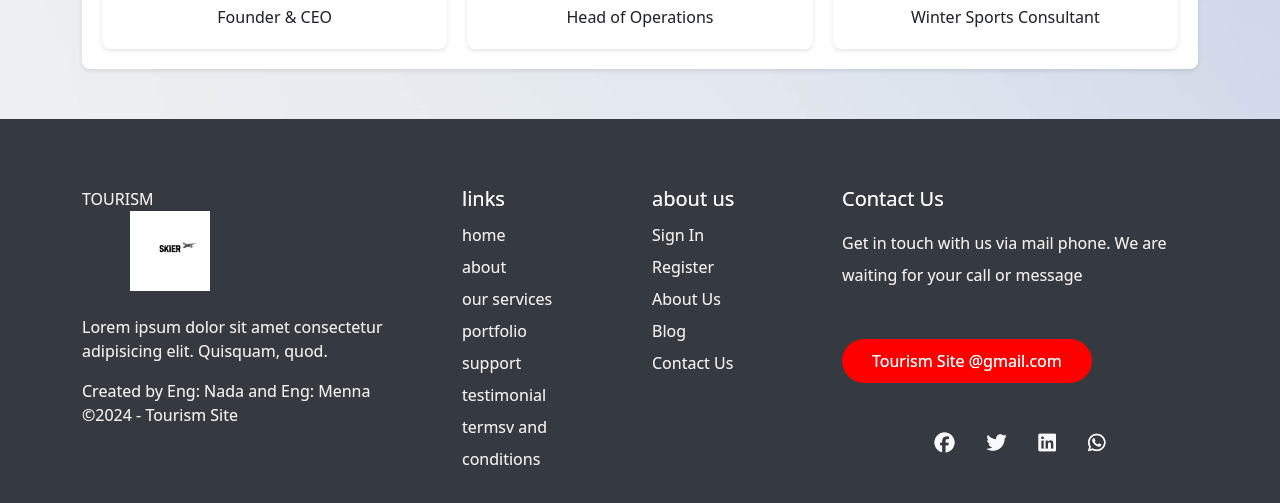
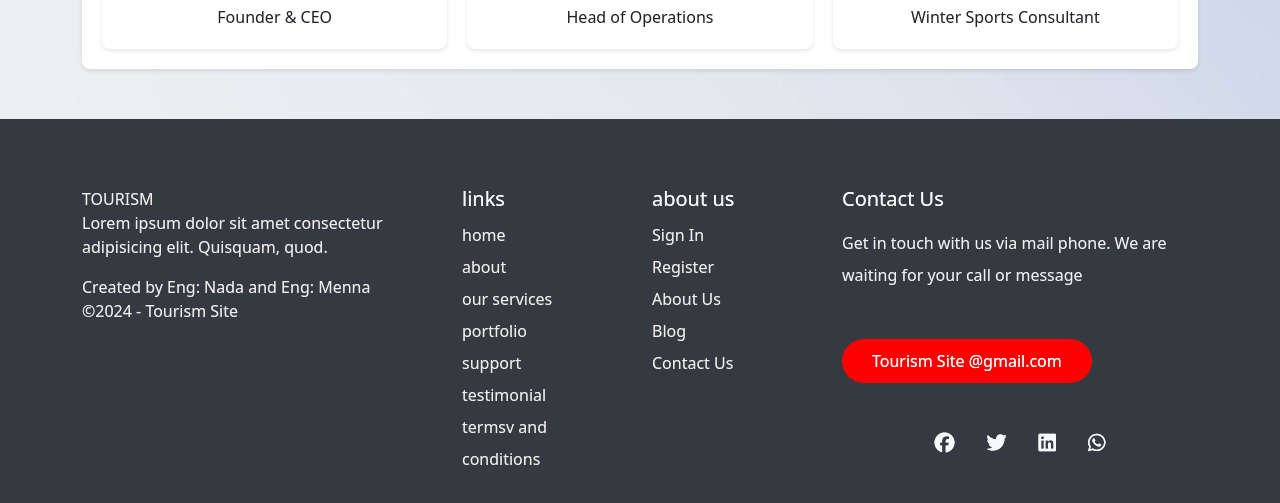
Before and after one commit to mego354/Web-Project, a plain HTML site: page about.html in a window 1280 px wide. Shown: the part 1194-1697 px from the top of the page. Drawn offline with nearby package versions, Linux system fonts and the light colour scheme.

Commit message:
1st commit

```diff
--- a/about.html
+++ b/about.html
@@ -112,7 +112,7 @@
 
                     <div class="info">
                         <span>TOURISM</span>
-                        <img src=logo.jpg alt="logo" class="logo mb-4">
+                        <!-- <img src=logo.jpg alt="logo" class="logo mb-4"> -->
                         <p class="mb-3">Lorem ipsum dolor sit amet consectetur adipisicing elit. Quisquam, quod.</p>
                         <div class="copyright">
                             Created by <span>Eng: Nada and Eng: Menna</span>
```
Also changed, not shown: form.html (+1 -1 lines), index.html (+1 -1 lines).
